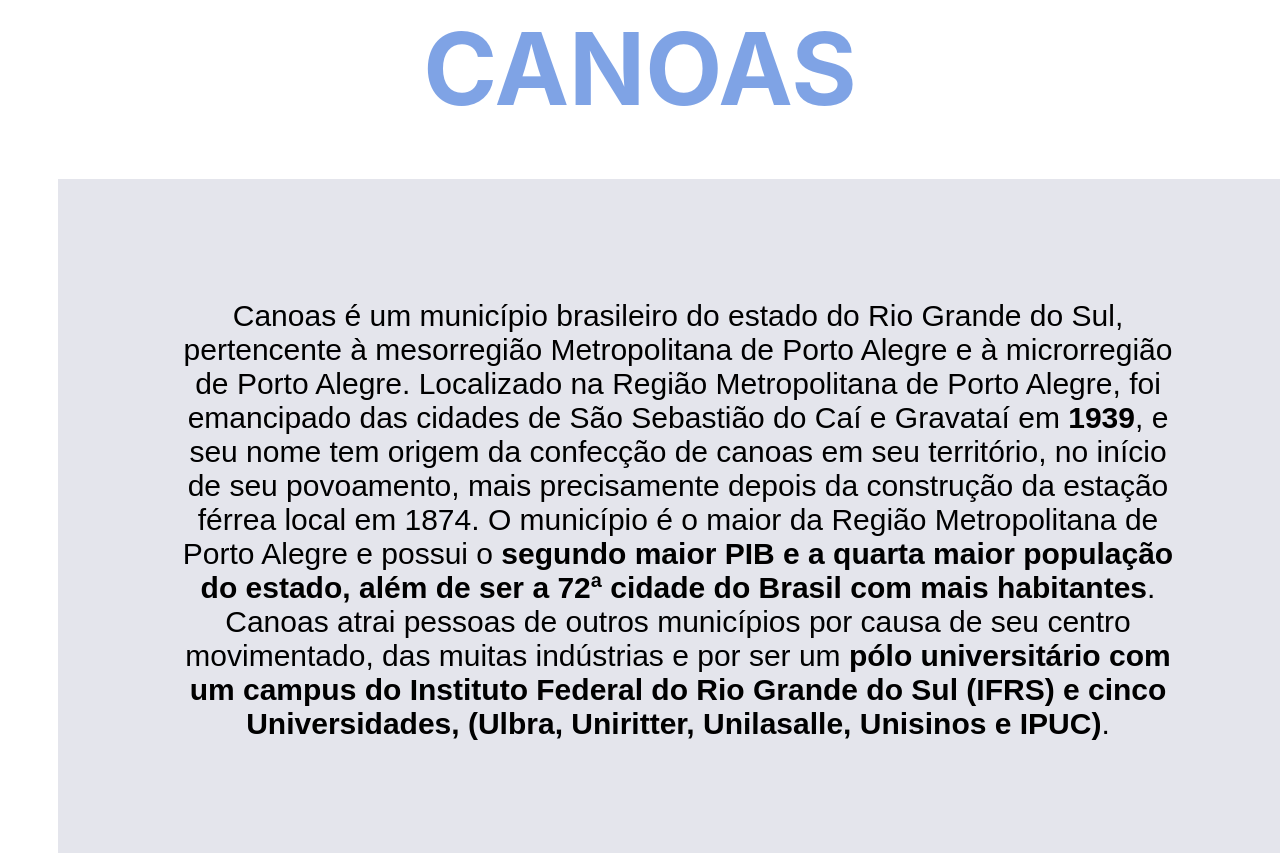
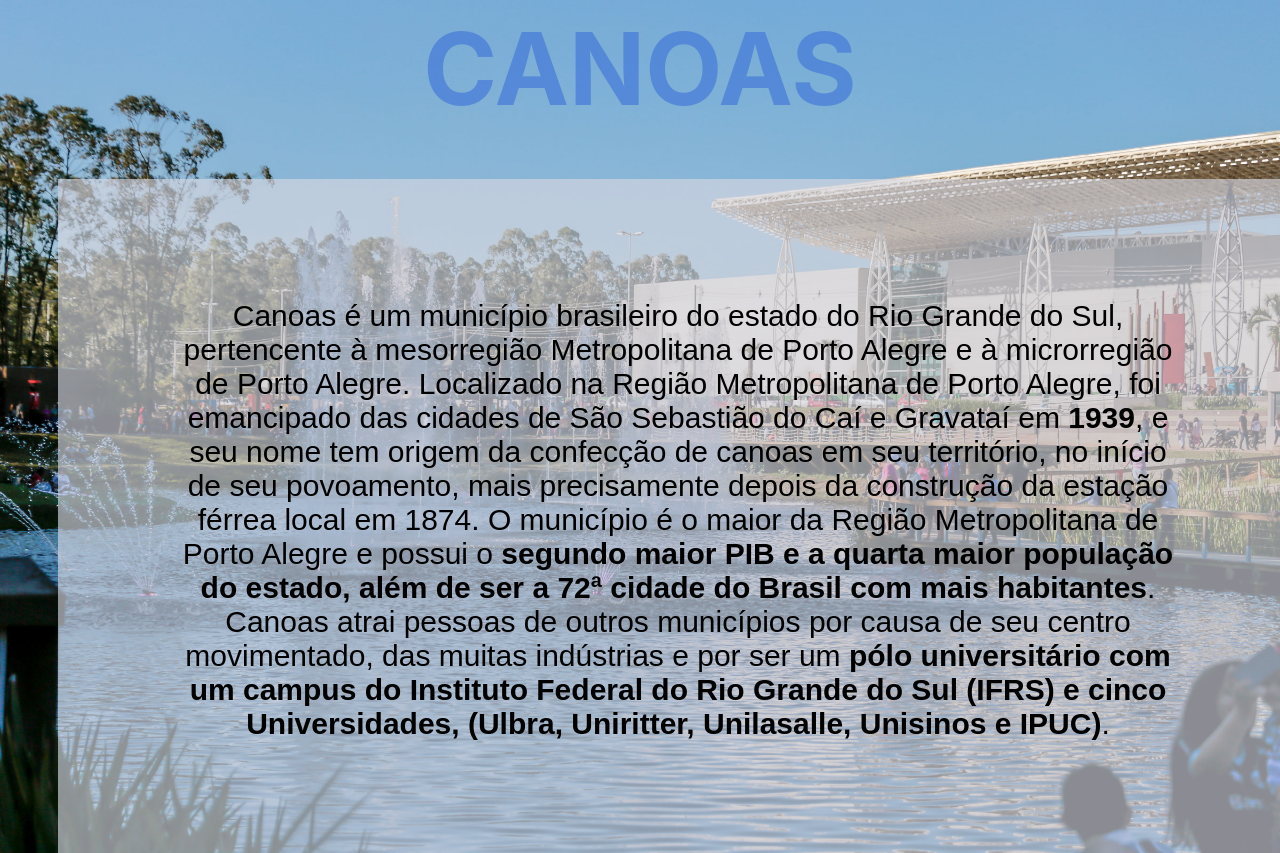
Before and after one commit to AndersonBamberg/check-point-dois, a plain HTML site: page index.html in a window 1280 px wide. Shown: the top 853 px of the page. Drawn offline with Linux system fonts and the light colour scheme; the site is published under a folder, as on GitHub Pages, so addresses that start at the root find nothing.

Commit message:
novo commit

```diff
--- a/style-pagina-canoas.css
+++ b/style-pagina-canoas.css
@@ -6,7 +6,7 @@ title {
 }
 
 body {
-    background-image: url(/img/parkshopping.jpg);
+    background-image: url(./img/parkshopping.jpg);
     background-size: 100%;
     text-align: center;
 }
```
